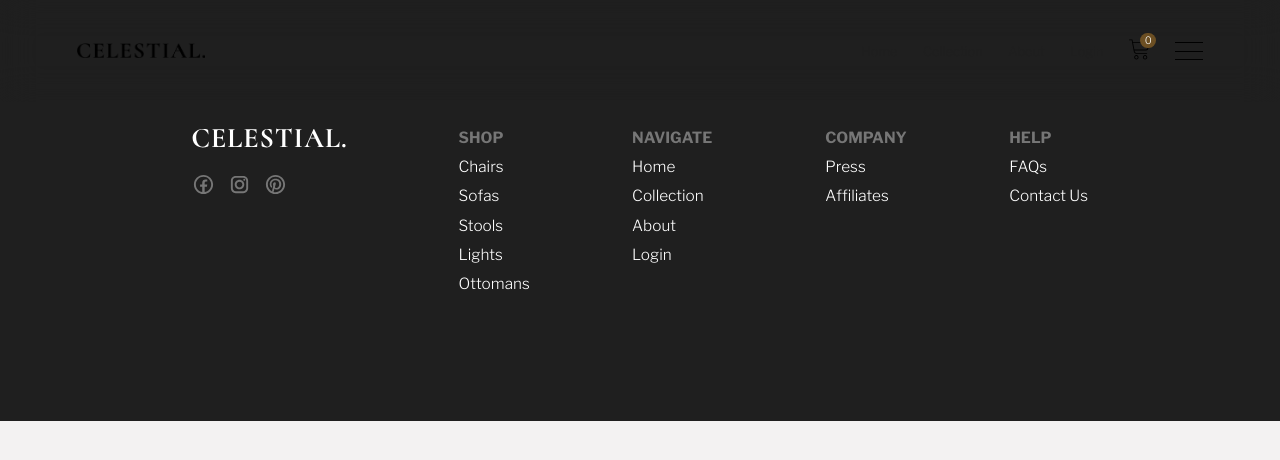
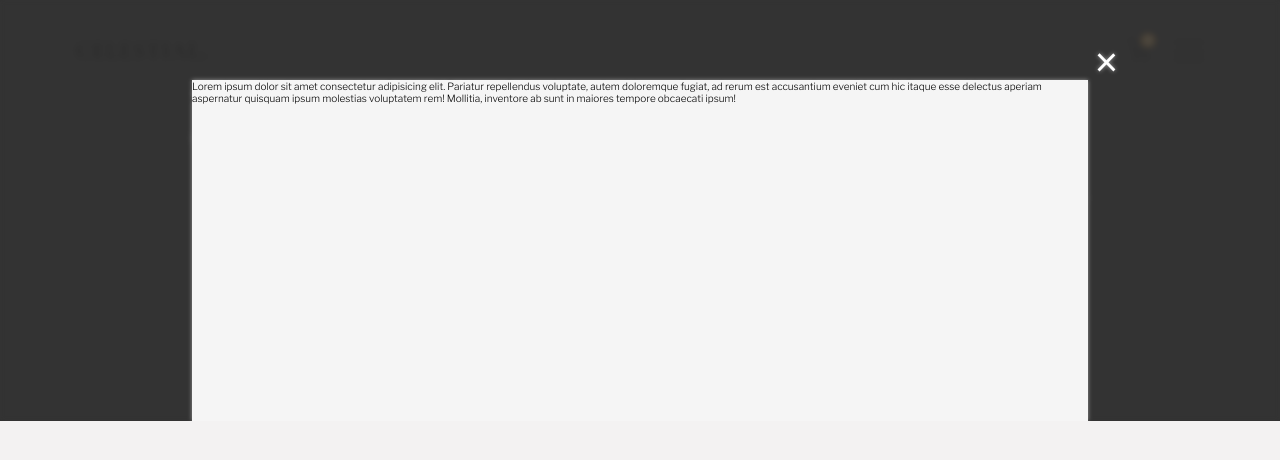
Before and after one commit to anagkazou/Celestial-app, a React (Create React App) app: page /category/1/1 in a window 1280 px wide. Shown: the top 460 px of the page. Built offline with nearby package versions, Linux system fonts and the light colour scheme; no server answers.

Commit message:
create product-detail reducer functions

```diff
--- a/src/App.js
+++ b/src/App.js
@@ -105,6 +105,7 @@ class App extends React.Component {
         this.props.location.pathname !== "/signup" ? (
           <Footer />
         ) : null}{" "}
+        <ProductModal />
       </div>
     );
   }
--- a/src/components/product-modal/product-modal.component.jsx
+++ b/src/components/product-modal/product-modal.component.jsx
@@ -1,12 +1,21 @@
-import React from 'react'
-import './product-modal.styles.scss';
+import React from "react";
+import "./product-modal.styles.scss";
 
-const ProductModal = () => {
-    return(
-<div>
+const ProductModal = ({ id, img, item }) => {
+  return (
+    <div className="product-modal__container">
+      <div className="product-modal__modal">
+        <button className="product-modal__close-btn">×</button>
+        <p>
+          Lorem ipsum dolor sit amet consectetur adipisicing elit. Pariatur
+          repellendus voluptate, autem doloremque fugiat, ad rerum est
+          accusantium eveniet cum hic itaque esse delectus aperiam aspernatur
+          quisquam ipsum molestias voluptatem rem! Mollitia, inventore ab sunt
+          in maiores tempore obcaecati ipsum!
+        </p>
+      </div>
+    </div>
+  );
+};
 
-</div>
-    )
-}
-
-export default ProductModal
+export default ProductModal;
--- a/src/components/product-modal/product-modal.styles.scss
+++ b/src/components/product-modal/product-modal.styles.scss
@@ -0,0 +1,37 @@
+.product-modal {
+  &__container {
+    position: absolute;
+    z-index: 20;
+    width: 100%;
+    height: 100vh;
+    top: 0;
+    transform: translateX(-50%);
+    left: 50%;
+    display: block;
+    background-color: #3a3a3a80;
+    backdrop-filter: blur(2px);
+  }
+
+  &__modal {
+    background-color: whitesmoke;
+    width: 70%;
+    height: 80vh;
+    z-index: 21;
+    position: relative;
+    top: 50%;
+    transform: translate(-50%, -50%);
+    left: 50%;
+  }
+  &__close-btn {
+    top: -6rem;
+    right: -5rem;
+    position: absolute;
+    color: white;
+    border: none;
+    background-color: transparent;
+    font-size: 4rem;
+    font-weight: 100;
+    padding: 2rem;
+    cursor: pointer;
+  }
+}
--- a/src/redux/product-details/product-details.actions.js
+++ b/src/redux/product-details/product-details.actions.js
@@ -3,6 +3,6 @@ import ProductDetailActionTypes from "./product-details.types";
 export const updateProduct = () => ({
   type: ProductDetailActionTypes.UPDATE_PRODUCT,
 });
-export const toggleCartHidden = () => ({
+export const toggleModalHidden = () => ({
   type: ProductDetailActionTypes.TOGGLE_MODAL_HIDDEN,
 });
```
Also changed, not shown: src/redux/product-details/product-details.reducer.js (+25 -0 lines).
